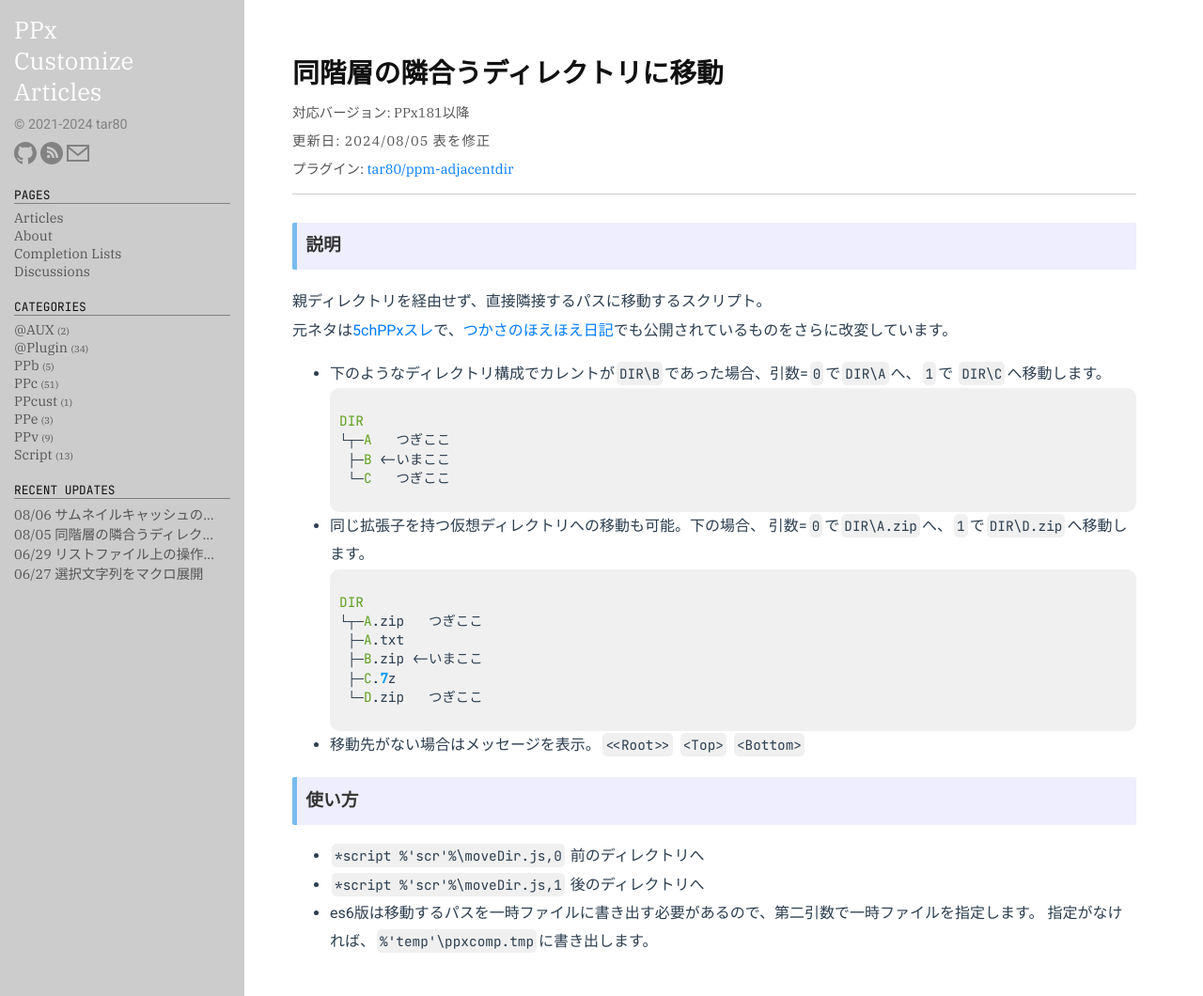
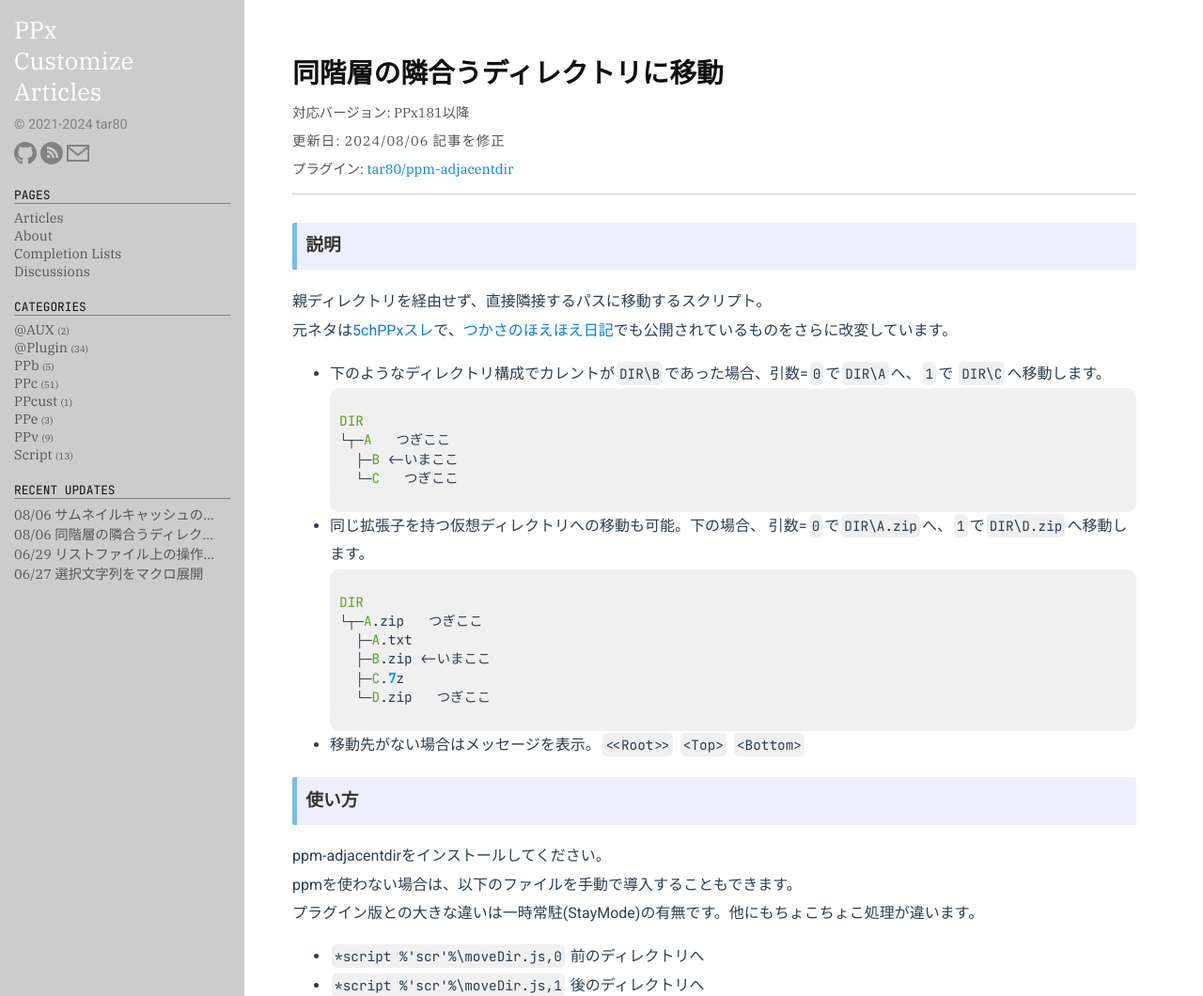
Before and after one commit to tar80/pages-pca, a Jekyll site: the page built from _posts/20-12-25-move_directory.md, in a window 1280 px wide and 1400 px high, cut to the strip 0-1060 px from the top of the window. Shown: the whole strip at 94% size. Built offline with Jekyll 4.4.1, drawn with Linux system fonts in a browser that asks for light colours.

Commit message:
chore: 記事の修正

````diff
--- a/_posts/20-12-25-move_directory.md
+++ b/_posts/20-12-25-move_directory.md
@@ -2,8 +2,8 @@
 layout: post
 title: 同階層の隣合うディレクトリに移動
 version: PPx181以降
-date: 2024-08-05
-comment: 表を修正
+date: 2024-08-06
+comment: 記事を修正
 repository: tar80/ppm-adjacentdir
 categories: PPc @plugin
 ---
@@ -18,8 +18,8 @@
   ```clean
   DIR
   └┬─A   つぎここ
-   ├─B <-いまここ
-   └─C   つぎここ
+    ├─B <-いまここ
+    └─C   つぎここ
   ```
 
 - 同じ拡張子を持つ仮想ディレクトリへの移動も可能。下の場合、
@@ -28,15 +28,19 @@
   ```clean
   DIR
   └┬─A.zip   つぎここ
-   ├─A.txt
-   ├─B.zip <-いまここ
-   ├─C.7z
-   └─D.zip   つぎここ
+    ├─A.txt
+    ├─B.zip <-いまここ
+    ├─C.7z
+    └─D.zip   つぎここ
   ```
 
 - 移動先がない場合はメッセージを表示。`<<Root>>` `<Top>` `<Bottom>`
 
 ### 使い方
+
+ppm-adjacentdirをインストールしてください。
+ppmを使わない場合は、以下のファイルを手動で導入することもできます。
+プラグイン版との大きな違いは一時常駐(StayMode)の有無です。他にもちょこちょこ処理が違います。
 
 - `*script %'scr'%\moveDir.js,0` 前のディレクトリへ
 - `*script %'scr'%\moveDir.js,1` 後のディレクトリへ
````
